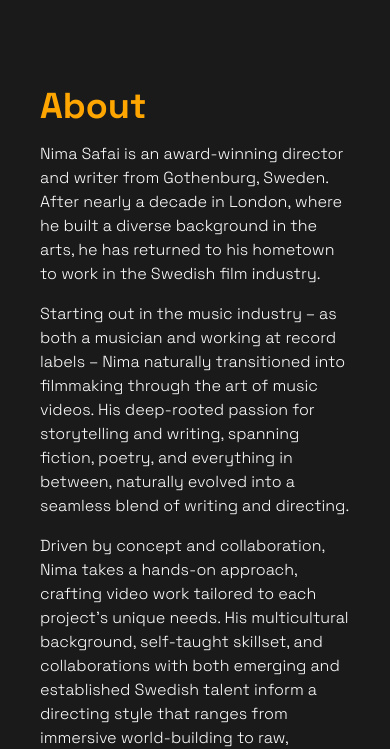
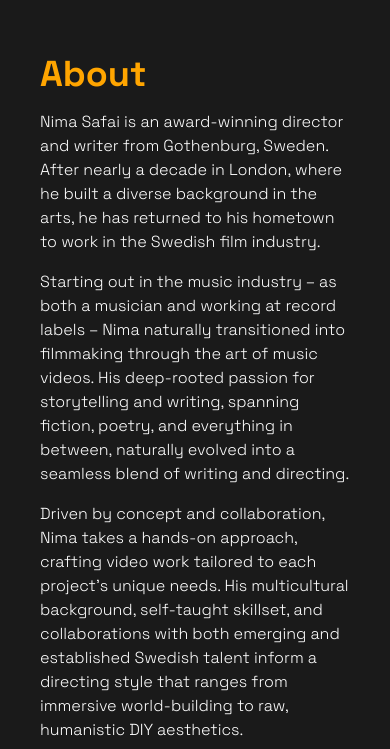
Before and after one commit to NimaSafai/portfolio, a React (Create React App) app: page / in a window 390 px wide. Shown: the part 1567-2316 px from the top of the page. Built offline with nearby package versions, Linux system fonts and the light colour scheme; a web font is replaced by a local one.

Commit message:
Mobile responsiveness fix

```diff
--- a/src/components/About.tsx
+++ b/src/components/About.tsx
@@ -4,7 +4,7 @@ const About: React.FC = () => {
   return (
     <section
       id="about"
-      className="w-full mb-36 lg:mb-36 xl:mb-28 xxl:mb-44 mt-20 xxl:mt-52 xxxl:mt-80"
+      className="w-full mb-36 lg:mb-36 xl:mb-28 xxl:mb-44 mt-12 xxl:mt-52 xxxl:mt-80"
     >
       <div className="flex flex-col lg:flex-row lg:gap-12 w-full max-w-6xl xxl:max-w-7xl mx-auto items-center">
         {/* Text */}
```
